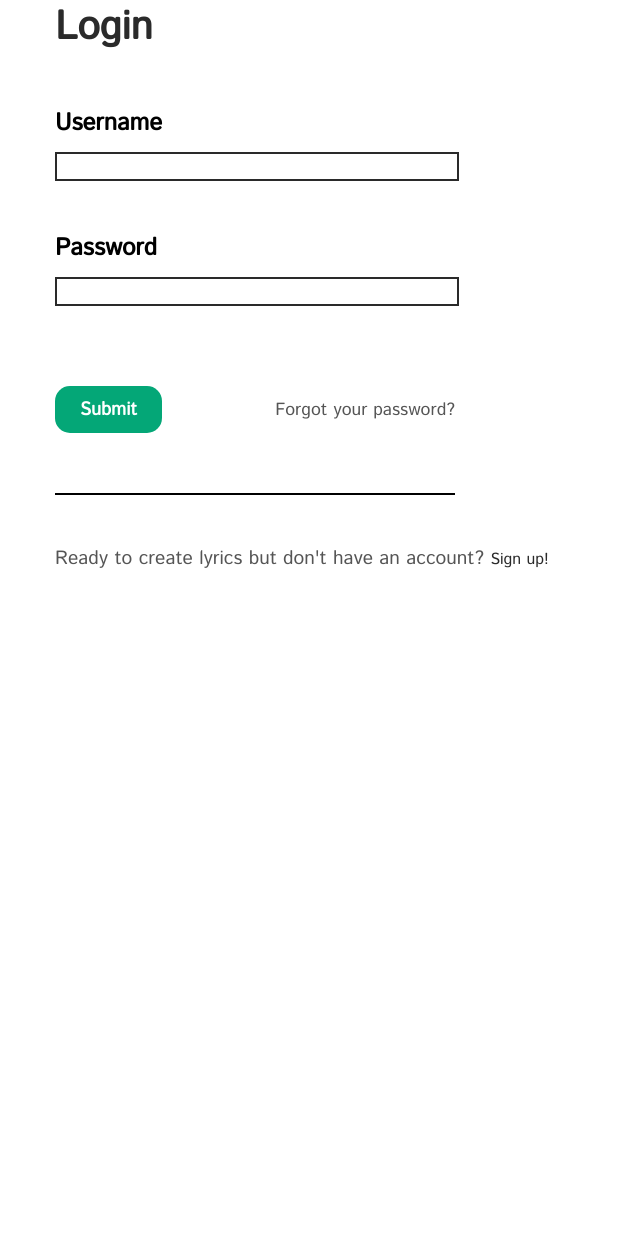
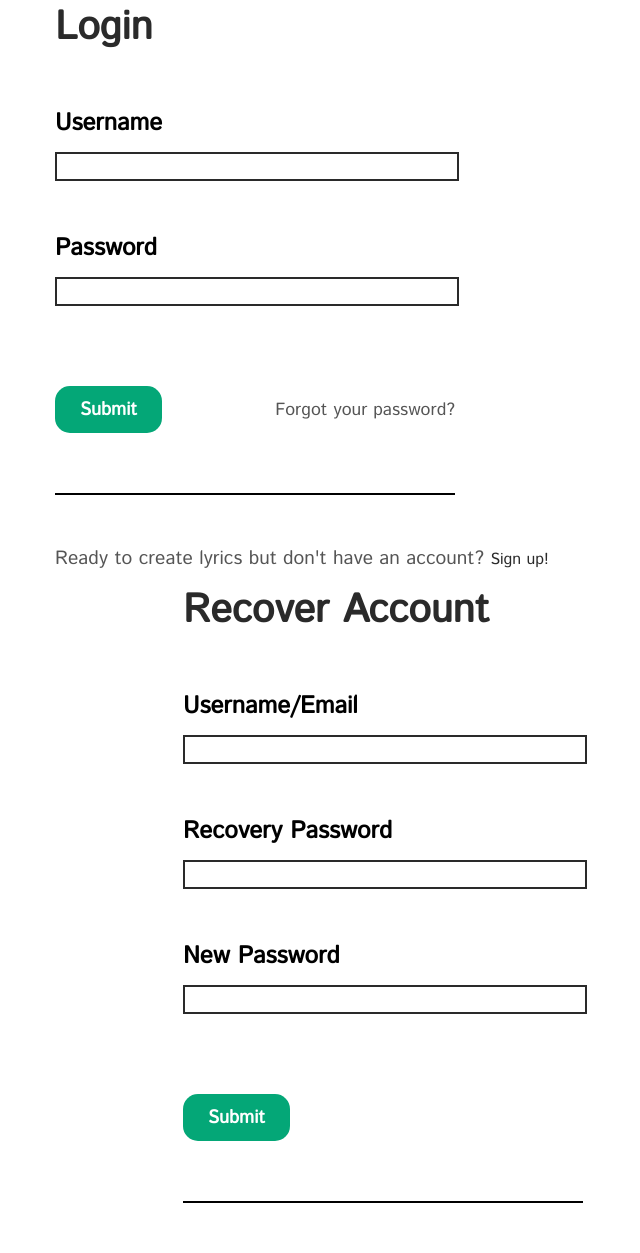
Before and after one commit to joshuaeobrian/ballad, a Spring app: template src/main/resources/templates/login.html in a window 1280 px wide. Shown: the part 241-1494 px from the top of the page, without its empty margins (73-713 px from the left). Before the commit the page ends 809 px from the top, so only its background shows below. Run offline with Thymeleaf, Linux system fonts and the light colour scheme; the template is opened without the code that fills it, so the values that code supplies are empty; some libraries are stand-ins or nearby versions.

Commit message:
Added password Recovery

```diff
--- a/src/main/resources/static/js/login.js
+++ b/src/main/resources/static/js/login.js
@@ -3,6 +3,7 @@ const LAST_NAME_VAL = document.getElementById("sign-up-lname");
 const EMAIL_VAL = document.getElementById("sign-up-email");
 const USERNAME_VAL = document.getElementById("sign-up-username");
 const PASSWORD_VAL = document.getElementById("sign-up-password");
+const NEW_PASS_VAL = document.getElementById("recovery-password-error");
 const PASSWORD_STRENGTH ={
     5:{
         color: "#F26430",
@@ -47,17 +48,33 @@ const postUser = (url,user)=>{
                 if((/[\W@{1}.+]/g).exec(user.username) && (user.username.includes("com")||user.username.includes("net")||user.username.includes("me"))) {
                     EMAIL_VAL.textContent = (data["emailExist"]) ? "Email already used" : "";
                     SIGN_UP.emailVal = !data["emailExist"];
+                }else if(url=="/update-password"){
+                    handleRecovery(data);
                 }else{
                     USERNAME_VAL.textContent = (data["usernameExist"]) ? "Username is taken" : "";
                     SIGN_UP.usernameVal=!data["usernameExist"];
                 }
             }
 
+
         });
     return isExist;
 
 };
+function handleRecovery(data) {
+    if(data){
+        console.log("ok");
+        document.location.href="/";
+    }else{
 
+        const passwordValidation = document.getElementById("recovery-password-val");
+        passwordValidation.textContent = (data)? "" : "Recovery key Incorrect!";
+        passwordValidation.style.color = "red";
+        passwordValidation.style.fontSize = "0.90rem";
+
+
+    }
+}
 function handleUserLogin(data) {
     if(data[0]&&data[1]){
         console.log("ok");
@@ -118,6 +135,17 @@ $(document).ready(function () {
 
 
     });
+    $("#forgot-email").click(function (e) {
+        e.preventDefault();
+        const user = {
+            username: $("#login-username").val(),
+        };
+
+        postUser("/forgot-email", user);
+        alert("An email has been sent with recovery password.");
+        window.location.href="/account-recovery";
+
+    });
 
     $("#signup-btn").click(function (e) {
         e.preventDefault();
@@ -131,7 +159,7 @@ $(document).ready(function () {
             active: true,
 
         };
-        console.log(SIGN_UP);
+
         signUpValidation(user);
         if(SIGN_UP["fnameVal"] && SIGN_UP["lnameVal"] && SIGN_UP["emailVal"] && SIGN_UP["usernameVal"] && SIGN_UP["passwordVal"]) {
              postUser("/signUp",user);
@@ -272,4 +300,72 @@ $(document).ready(function () {
             PASSWORD_VAL.textContent =val;
         }
     });
+    $("#recover-btn").click(function (e) {
+        e.preventDefault();
+        const user = {
+            username:$("#username-email").val(),
+            recoveryKey:$("#recovery-password").val(),
+            newPassword:$("#new-password").val(),
+        }
+        postUser("/update-password",user);
+
+    });
+
+    $("#new-password").on("keyup", function () {
+
+        const password = $(this).val();
+        const strength = document.getElementById("password-strength");
+        let val="";
+        if($(this).val()==''){
+            NEW_PASS_VAL.textContent = "";
+        }else {
+            let count = 6 - password.length;
+            val += ($(this).val().length >= 6 )? "": "Password needs at least "+count+" more characters!  \r\n";
+            val += ((/[a-z+]/g).exec(password)) ? "" : "Needs at least 1 Letter! \r\n";
+            val += ((/[0-9+]/g).exec(password)) ? "" : "Needs at least 1 Number! \r\n";
+            val += ((/\s/g).exec(password))? "Password can not contain spaces \r\n":"";
+            NEW_PASS_VAL.style.width = "75%";
+            // console.log(password.match((/[A-Z]/g)).length);
+            let color = 0;
+            color += (password.length >= 6) ? 5 : 2;
+            if(password.length >= 6 && new RegExp((/[a-z]/g)).test(password)&&new RegExp((/[0-9]/g)).test(password)) {
+                strength.style.display = "block";
+                if (new RegExp((/[a-z]/g)).test(password)) {
+                    console.log("Checking Lower");
+                    color += ( password.match((/[a-z]/g)).length >= 3 ) ? 5 : 3;
+                }
+                if (new RegExp((/[A-Z]/g)).test(password)) {
+                    console.log("Checking Upper");
+                    color += (password.match((/[A-Z]/g)).length >= 1 ) ? 5 : 0;
+                }
+                if (new RegExp((/[0-9]/g)).test(password)) {
+                    console.log("Checking Number");
+                    color += (password.match((/[0-9]/g)).length >= 3 ) ? 5 : 3;
+                }
+                if (new RegExp((/[@#$%^&*()_+\-=\[\]{};':"\\|,.<>\/?]/g)).test(password)) {
+                    color += (password.match((/[@#$%^&*()<>\/?]/g)).length >= 1 ) ? 5 : 3;
+                }
+                if (color <= 5 && color < 10) {
+                    strength.style.background = PASSWORD_STRENGTH[5]["color"];
+                    strength.textContent = PASSWORD_STRENGTH[5]["text"];
+                } else if (color >= 10 && color < 15) {
+                    strength.style.background = PASSWORD_STRENGTH[10]["color"];
+                    strength.textContent = PASSWORD_STRENGTH[10]["text"];
+                } else if (color >= 15 && color < 20) {
+                    strength.style.background = PASSWORD_STRENGTH[15]["color"];
+                    strength.textContent = PASSWORD_STRENGTH[15]["text"];
+                } else if (color >= 20 && color < 25) {
+                    strength.style.background = PASSWORD_STRENGTH[20]["color"];
+                    strength.textContent = PASSWORD_STRENGTH[20]["text"];
+                } else if (color >= 25) {
+                    strength.style.background = PASSWORD_STRENGTH[25]["color"];
+                    strength.textContent = PASSWORD_STRENGTH[25]["text"];
+                }
+
+            }else{
+                strength.style.display = "none";
+            }
+            NEW_PASS_VAL.textContent =val;
+        }
+    });
 });
--- a/src/main/resources/static/js/script.js
+++ b/src/main/resources/static/js/script.js
@@ -99,5 +99,9 @@ $(document).ready(function() {
 
     $('#logged').click(function() {
         $('.dropdown').slideToggle();
-    })
+    });
+
+
+
+
 });
--- a/src/main/resources/templates/layout.html
+++ b/src/main/resources/templates/layout.html
@@ -46,7 +46,7 @@
             <div class="pass">
               <label for="signup-password">Password</label><br/>
               <input type="text" id="signup-password" name="signup-password" required="required"/>
-                <div  id="password-strength" style="margin: 5px auto; display:none; text-align: center; width: 80%; padding: 10px; border-radius: 10px; background: #F26430; color:white;"></div>
+                <div  id="password-strength" style="display:none; text-align: center; width: 51%; padding: 10px; border-radius: 10px; background: #F26430; color:white;"></div>
                 <div id="sign-up-password"></div>
             </div>
             <div class="sub">
@@ -70,7 +70,7 @@
             </div>
             <div class="sub">
               <button id="login-btn">Submit</button>
-              <a href="#">Forgot your password?</a>
+              <a href="#" id="forgot-email">Forgot your password?</a>
             </div>
 
             <!-- <hr> -->
--- a/src/main/resources/templates/login.html
+++ b/src/main/resources/templates/login.html
@@ -65,7 +65,7 @@
 
       </form>
 
-      <form id="login-form" th:style="${signup}? 'display:none' : ''">
+      <form id="login-form" style="display: none" th:style="${isHidden}? 'display:none' : ''">
         <h1>Login</h1>
         <div class="usr">
           <label for="login-username">Username</label><br/>
@@ -84,6 +84,31 @@
         <span>Ready to create lyrics but don't have an account? <a href="#" id="signup">Sign up!</a></span>
       </form>
 
+      <form id="recovery-form" style="width:75%; margin: 10px auto;">
+        <h1>Recover Account</h1>
+        <div class="usr">
+          <label for="username-email">Username/Email</label><br/>
+          <input type="text" id="username-email" name="username"/>
+        </div>
+        <div class="pass">
+          <label for="recovery-password">Recovery Password</label><br/>
+          <input type="text" id="recovery-password" name="recovery-password"/>
+          <div id="recovery-password-val"></div>
+        </div>
+        <div class="pass">
+          <label for="new-password">New Password</label><br/>
+          <input type="text" id="new-password" name="new-password"/>
+          <div  id="password-strength" style=" display:none; text-align: center; width: 51%; padding: 10px; border-radius: 10px; background: #F26430; color:white;"></div>
+          <div id="recovery-password-error"></div>
+        </div>
+        <div class="sub">
+          <button id="recover-btn">Submit</button>
+        </div>
+
+        <!-- <hr> -->
+        <!--<span>Ready to create lyrics but don't have an account? <a href="#" id="signup">Sign up!</a></span>-->
+      </form>
+
     </section>
     </div>
     <script type="text/javascript" src="https://cdnjs.cloudflare.com/ajax/libs/jquery/3.2.1/jquery.min.js"></script>
--- a/src/main/resources/templates/profile.html
+++ b/src/main/resources/templates/profile.html
@@ -100,7 +100,7 @@
           <h2>Profile Picture</h2>
           <div class="profile-pic">
 
-              <img id="profile-image" src="" th:src="@{|/user/image|}" th:style="'width:150px; height:100; border-radius:50%;'"/>
+              <img id="profile-image" src="" th:src="*{photo != null}? @{|/user/image|}: '#'" th:style="'width:150px; height:100; border-radius:50%;'"/>
 
           </div>
           <input type="file" id="update-image" name="file"/>
```
Also changed, not shown: src/main/java/com/tiy/ballad/model/Email.java (added, +33 -0 lines), src/main/java/com/tiy/ballad/repository/EmailConfigRepository.java (added, +13 -0 lines), src/main/java/com/tiy/ballad/repository/EmailConfigRepositoryImpl.java (added, +23 -0 lines), src/main/java/com/tiy/ballad/service/EmailService.java (added, +23 -0 lines), src/main/java/com/tiy/ballad/web/EmailReset.java (added, +51 -0 lines), src/main/java/com/tiy/ballad/web/RandomPasswordGenerator.java (added, +29 -0 lines), src/main/java/com/tiy/ballad/web/controller/UserController.java (+9 -1 lines), src/main/java/com/tiy/ballad/web/restController/UserRestController.java (+29 -22 lines).
